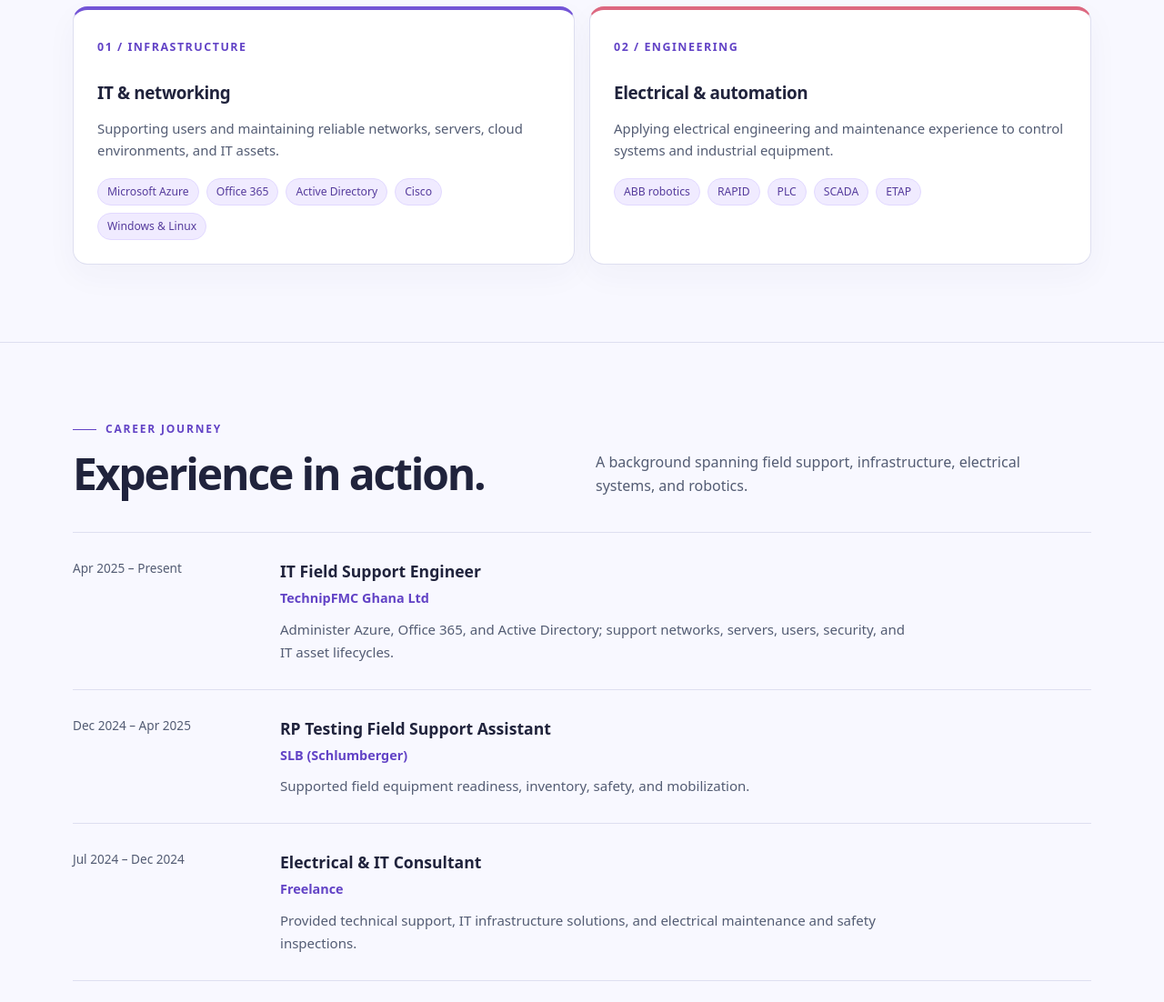
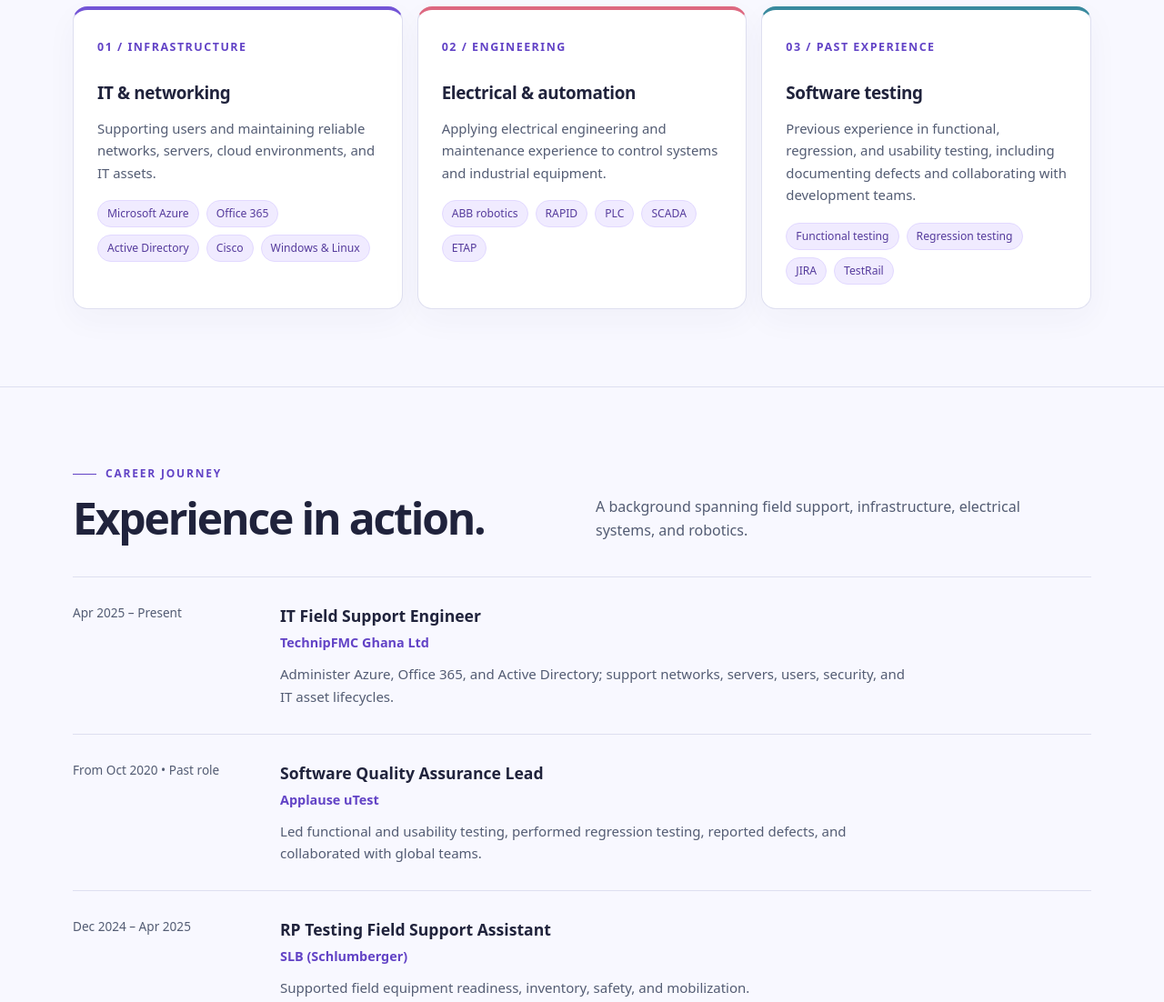
Before and after one commit to MaxwellMatsri/MaxwellMatsri.github.io, a plain HTML site: page index.html in a window 1280 px wide. Shown: the part 860-1962 px from the top of the page at 91% size. Drawn offline with Linux system fonts and the light colour scheme.

Commit message:
Restore past software testing experience
Co-authored-by: Copilot App <223556219+Copilot@users.noreply.github.com>

```diff
--- a/index.html
+++ b/index.html
@@ -58,10 +58,11 @@
     .section-head { display: grid; grid-template-columns: 1fr 1fr; gap: 30px; align-items: end; margin-bottom: 38px; }
     h2 { font-size: clamp(2rem, 4vw, 3rem); line-height: 1.12; letter-spacing: -.045em; margin: 12px 0 0; }
     .section-intro { color: var(--muted); max-width: 500px; margin: 0; }
-    .grid { display: grid; grid-template-columns: repeat(2, minmax(0, 1fr)); gap: 16px; }
+    .grid { display: grid; grid-template-columns: repeat(3, minmax(0, 1fr)); gap: 16px; }
     .card { background: var(--panel); border: 1px solid var(--line); border-radius: 16px; padding: 26px; box-shadow: 0 12px 35px #3933650a; }
     .grid:not(.projects) .card:nth-child(1) { border-top: 4px solid #7354d6; }
     .grid:not(.projects) .card:nth-child(2) { border-top: 4px solid #dd6880; }
+    .grid:not(.projects) .card:nth-child(3) { border-top: 4px solid #398a9e; }
     .card-number { color: var(--accent); font-size: .78rem; font-weight: 750; letter-spacing: .12em; }
     .card h3 { margin: 24px 0 10px; font-size: 1.18rem; letter-spacing: -.02em; }
     .card p, .card li { color: var(--muted); font-size: .93rem; }
@@ -70,7 +71,7 @@
     .tags li { color: #553b9c; background: #f0ebff; border: 1px solid #e2d9ff; border-radius: 100px; padding: 4px 10px; font-size: .76rem; }
     .timeline { border-top: 1px solid var(--line); }
     .role { display: grid; grid-template-columns: 200px 1fr; gap: 28px; padding: 28px 0; border-bottom: 1px solid var(--line); }
-    .role time { color: var(--muted); font-size: .85rem; }
+    .role time, .role-period { color: var(--muted); font-size: .85rem; }
     .role h3 { margin: 0 0 3px; font-size: 1.1rem; }
     .company { color: var(--accent); font-size: .9rem; font-weight: 650; }
     .role p { color: var(--muted); margin: 10px 0 0; max-width: 700px; font-size: .94rem; }
@@ -155,6 +156,7 @@
         <div class="grid">
           <article class="card"><span class="card-number">01 / INFRASTRUCTURE</span><h3>IT &amp; networking</h3><p>Supporting users and maintaining reliable networks, servers, cloud environments, and IT assets.</p><ul class="tags"><li>Microsoft Azure</li><li>Office 365</li><li>Active Directory</li><li>Cisco</li><li>Windows &amp; Linux</li></ul></article>
           <article class="card"><span class="card-number">02 / ENGINEERING</span><h3>Electrical &amp; automation</h3><p>Applying electrical engineering and maintenance experience to control systems and industrial equipment.</p><ul class="tags"><li>ABB robotics</li><li>RAPID</li><li>PLC</li><li>SCADA</li><li>ETAP</li></ul></article>
+          <article class="card"><span class="card-number">03 / PAST EXPERIENCE</span><h3>Software testing</h3><p>Previous experience in functional, regression, and usability testing, including documenting defects and collaborating with development teams.</p><ul class="tags"><li>Functional testing</li><li>Regression testing</li><li>JIRA</li><li>TestRail</li></ul></article>
         </div>
       </div>
     </section>
@@ -167,6 +169,7 @@
         </div>
         <div class="timeline">
           <article class="role"><time>Apr 2025 &ndash; Present</time><div><h3>IT Field Support Engineer</h3><div class="company">TechnipFMC Ghana Ltd</div><p>Administer Azure, Office 365, and Active Directory; support networks, servers, users, security, and IT asset lifecycles.</p></div></article>
+          <article class="role"><span class="role-period">From Oct 2020 &bull; Past role</span><div><h3>Software Quality Assurance Lead</h3><div class="company">Applause uTest</div><p>Led functional and usability testing, performed regression testing, reported defects, and collaborated with global teams.</p></div></article>
           <article class="role"><time>Dec 2024 &ndash; Apr 2025</time><div><h3>RP Testing Field Support Assistant</h3><div class="company">SLB (Schlumberger)</div><p>Supported field equipment readiness, inventory, safety, and mobilization.</p></div></article>
           <article class="role"><time>Jul 2024 &ndash; Dec 2024</time><div><h3>Electrical &amp; IT Consultant</h3><div class="company">Freelance</div><p>Provided technical support, IT infrastructure solutions, and electrical maintenance and safety inspections.</p></div></article>
           <article class="role"><time>Oct 2023 &ndash; Oct 2024</time><div><h3>Graduate Trainee &ndash; Electrical, Robotics &amp; IT</h3><div class="company">Tenaris-Amaja Tubular Services Ltd</div><p>Worked across electrical maintenance, ABB robotics, network infrastructure, and pipe and warehouse operations.</p></div></article>
```
